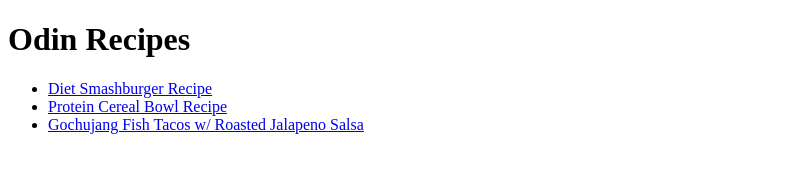
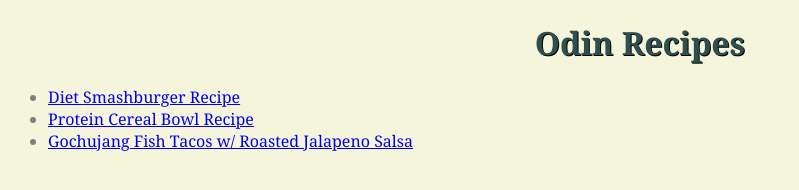
Before and after one commit to saltflower/odin-recipes, a plain HTML site: page index.html in a window 1280 px wide. Shown: the whole page, without its empty margins (0-799 px from the left). Drawn offline with Linux system fonts and the light colour scheme.

Commit message:
feat: Add styles.css and use on homepage
Add basic css on homepage

```diff
--- a/index.html
+++ b/index.html
@@ -3,6 +3,7 @@
     <head>
         <meta charset="UTF-8">
         <title>Odin Recipes</title>
+        <link rel="stylesheet" href="./styles.css">
     </head>
     <body>
         <h1>Odin Recipes</h1>
--- /dev/null
+++ b/styles.css
@@ -0,0 +1,15 @@
+* {
+    background-color: beige;
+}
+
+h1 {
+    font-family:Georgia, 'Times New Roman', Times, serif;
+    color:darkslategrey;
+    text-align:center;
+    text-shadow: 1px 1px black;
+}
+
+ul {
+    font-family:Georgia, 'Times New Roman', Times, serif;
+    color:grey;
+}
```
